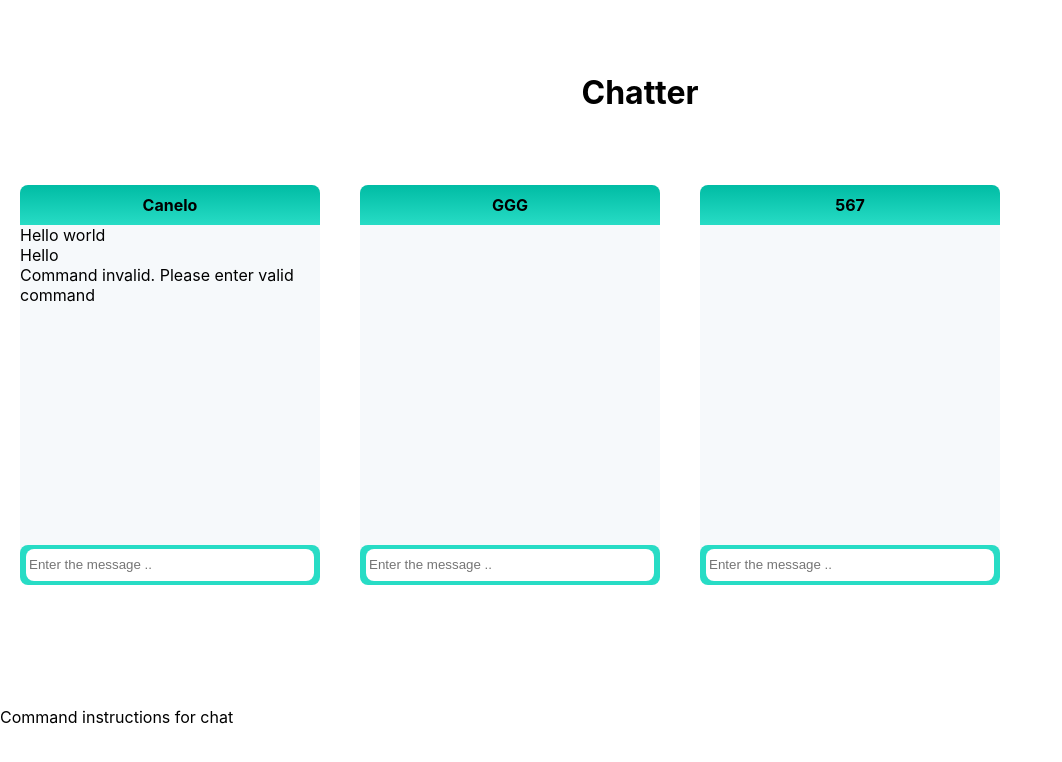
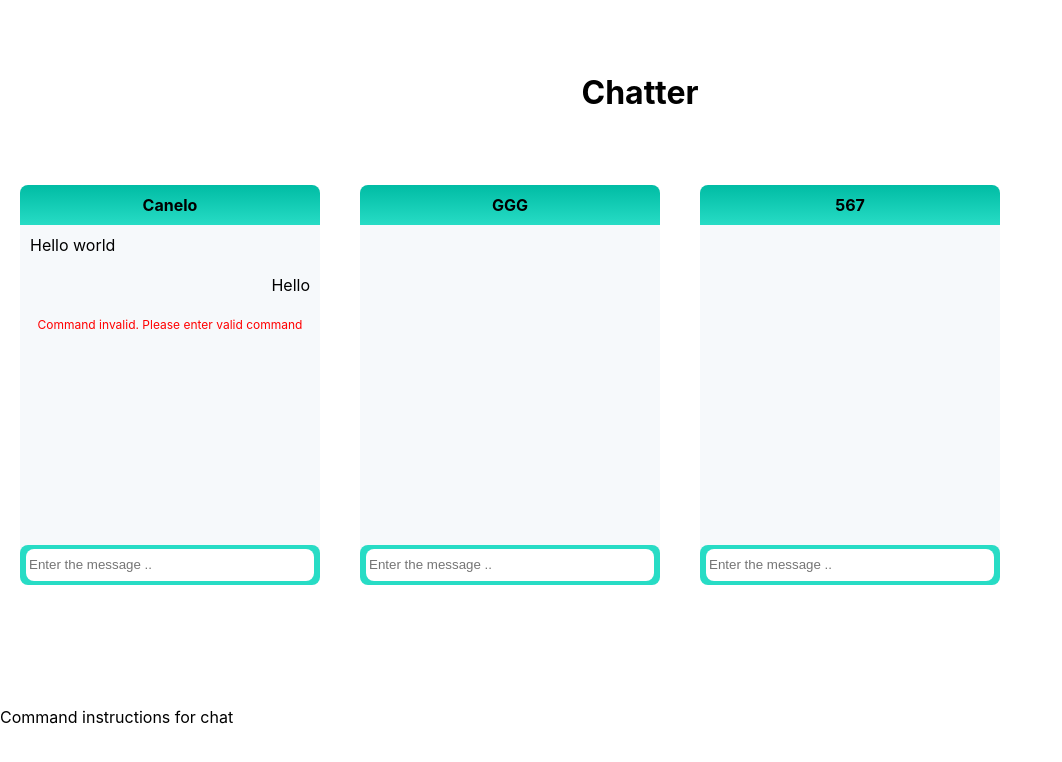
Before and after one commit to Marekgr7/simple-chat-frontend, a React (Create React App) app: page / in a window 1280 px wide. Shown: the top 762 px of the page, without its empty margins (0-1062 px from the left). Built offline with nearby package versions, Linux system fonts and the light colour scheme.

Commit message:
chatbox messages positioned

```diff
--- a/src/MessengerPage/Chatbox/MessagesContainer.js
+++ b/src/MessengerPage/Chatbox/MessagesContainer.js
@@ -1,6 +1,10 @@
 import React from "react";
 import styled from "styled-components";
 import PropTypes from "prop-types";
+
+import { messagesTypes } from "../../realtimeCommunication/chat/chatController";
+import WarningMessage from "./SingleMessages/WarningMessage";
+import SingleMessage from "./SingleMessages/SingleMessage";
 
 const Wrapper = styled.div`
   width: 100%;
@@ -12,9 +16,13 @@ const Wrapper = styled.div`
 const MessagesContainer = ({ chatMessages }) => {
   return (
     <Wrapper>
-      {chatMessages.map((m) => (
-        <div key={m.id}>{m.content}</div>
-      ))}
+      {chatMessages.map((m) => {
+        return m.type === messagesTypes.WARNING ? (
+          <WarningMessage key={m.id} content={m.content} />
+        ) : (
+          <SingleMessage key={m.id} content={m.content} type={m.type} />
+        );
+      })}
     </Wrapper>
   );
 };
--- /dev/null
+++ b/src/MessengerPage/Chatbox/SingleMessages/SingleMessage.js
@@ -0,0 +1,36 @@
+import React from "react";
+import styled from "styled-components";
+import PropTypes from "prop-types";
+
+import {
+  getMessageTypesInArray,
+  messagesTypes,
+} from "../../../realtimeCommunication/chat/chatController";
+
+const Wrapper = styled.div`
+  width: 100%;
+  display: flex;
+  justify-content: ${(props) =>
+    props.type === messagesTypes.CREATED ? "flex-start" : "flex-end"};
+`;
+
+const MessageBox = styled.p`
+  display: inline-block;
+  padding: 10px;
+  margin: 0;
+`;
+
+const SingleMessage = ({ type, content }) => {
+  return (
+    <Wrapper type={type}>
+      <MessageBox>{content}</MessageBox>
+    </Wrapper>
+  );
+};
+
+SingleMessage.propTypes = {
+  type: PropTypes.oneOf(getMessageTypesInArray()).isRequired,
+  content: PropTypes.string.isRequired,
+};
+
+export default SingleMessage;
--- /dev/null
+++ b/src/MessengerPage/Chatbox/SingleMessages/WarningMessage.js
@@ -0,0 +1,27 @@
+import React from "react";
+import styled from "styled-components";
+import PropTypes from "prop-types";
+
+const Wrapper = styled.div`
+  width: 100%;
+`;
+
+const WarningBox = styled.p`
+  color: red;
+  font-size: 12px;
+  text-align: center;
+`;
+
+const WarningMessage = ({ content }) => {
+  return (
+    <Wrapper>
+      <WarningBox>{content}</WarningBox>
+    </Wrapper>
+  );
+};
+
+WarningMessage.propTypes = {
+  content: PropTypes.string.isRequired,
+};
+
+export default WarningMessage;
--- a/src/realtimeCommunication/chat/chatController.js
+++ b/src/realtimeCommunication/chat/chatController.js
@@ -3,3 +3,12 @@ export const messagesTypes = {
   CREATED: "CREATED",
   WARNING: "WARNING",
 };
+
+export const getMessageTypesInArray = () => {
+  const messageTypesArray = [];
+  for (const [_, value] of Object.entries(messagesTypes)) {
+    messageTypesArray.push(value);
+  }
+
+  return messageTypesArray;
+};
```
